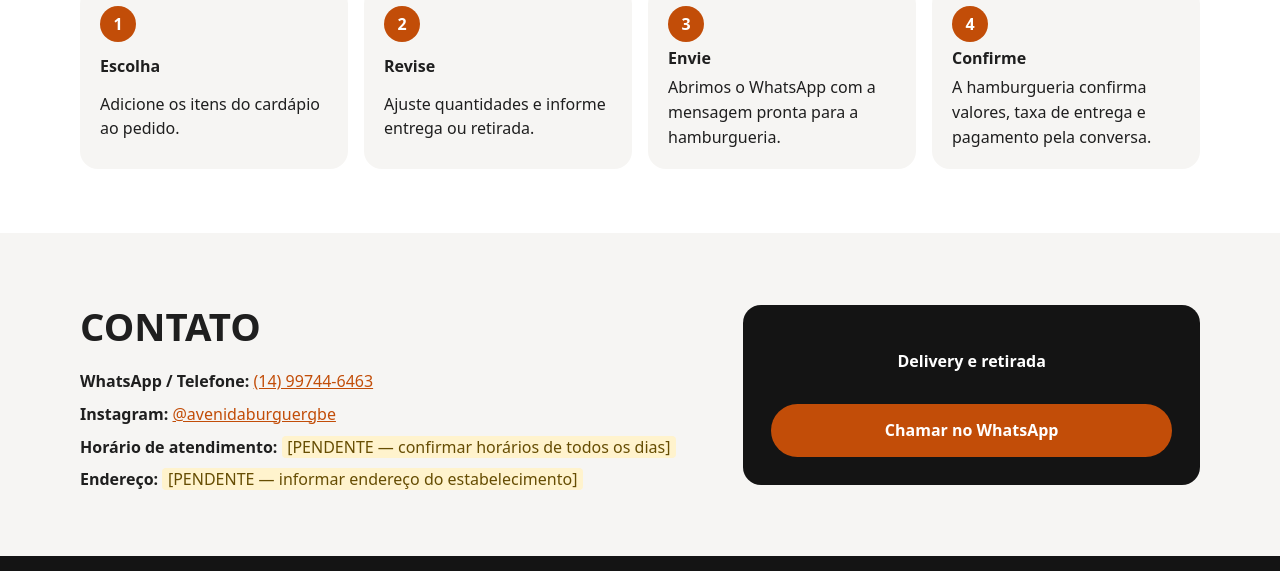
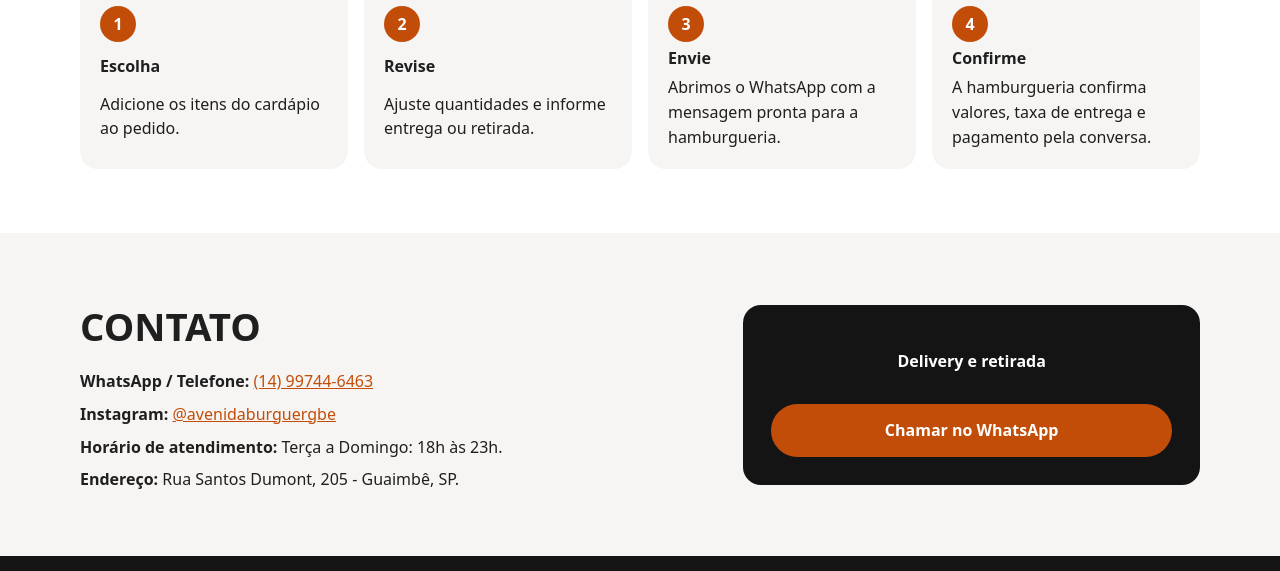
Before and after one commit to camargDev/avenida-burguer-project, a plain HTML site: page index.html in a window 1280 px wide. Shown: the part 2252-2823 px from the top of the page. Drawn offline with Linux system fonts and the light colour scheme.

Commit message:
filling in the gaps

```diff
--- a/index.html
+++ b/index.html
@@ -93,8 +93,8 @@
           <ul class="contact-list">
             <li><strong>WhatsApp / Telefone:</strong> <a href="https://wa.me/5514997446463">(14) 99744-6463</a></li>
             <li><strong>Instagram:</strong> <a href="https://www.instagram.com/avenidaburguergbe/" rel="noopener" target="_blank">@avenidaburguergbe</a></li>
-            <li><strong>Horário de atendimento:</strong> <span class="pending">[PENDENTE — confirmar horários de todos os dias]</span></li>
-            <li><strong>Endereço:</strong> <span class="pending">[PENDENTE — informar endereço do estabelecimento]</span></li>
+            <li><strong>Horário de atendimento:</strong> <span>Terça a Domingo: 18h às 23h.</span></li>
+            <li><strong>Endereço:</strong> <span>Rua Santos Dumont, 205 - Guaimbê, SP.</span></li>
           </ul>
         </div>
         <div class="contact-card">
```
